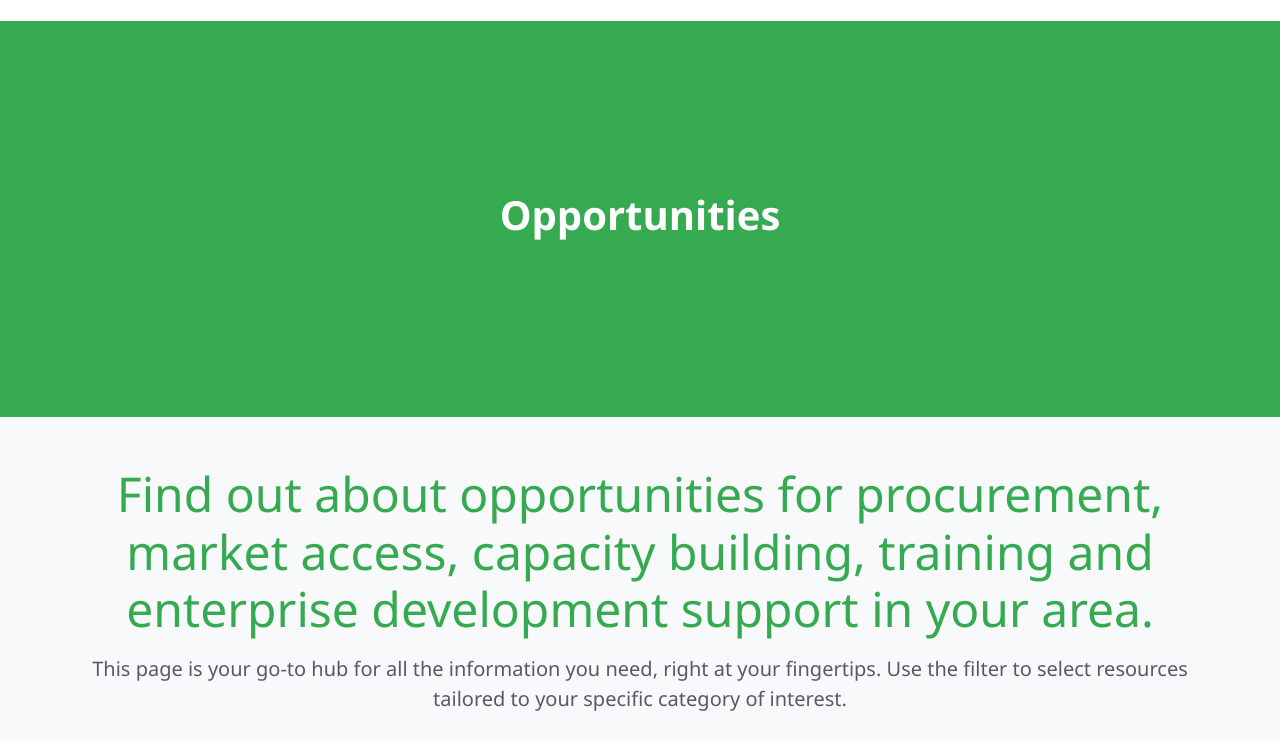
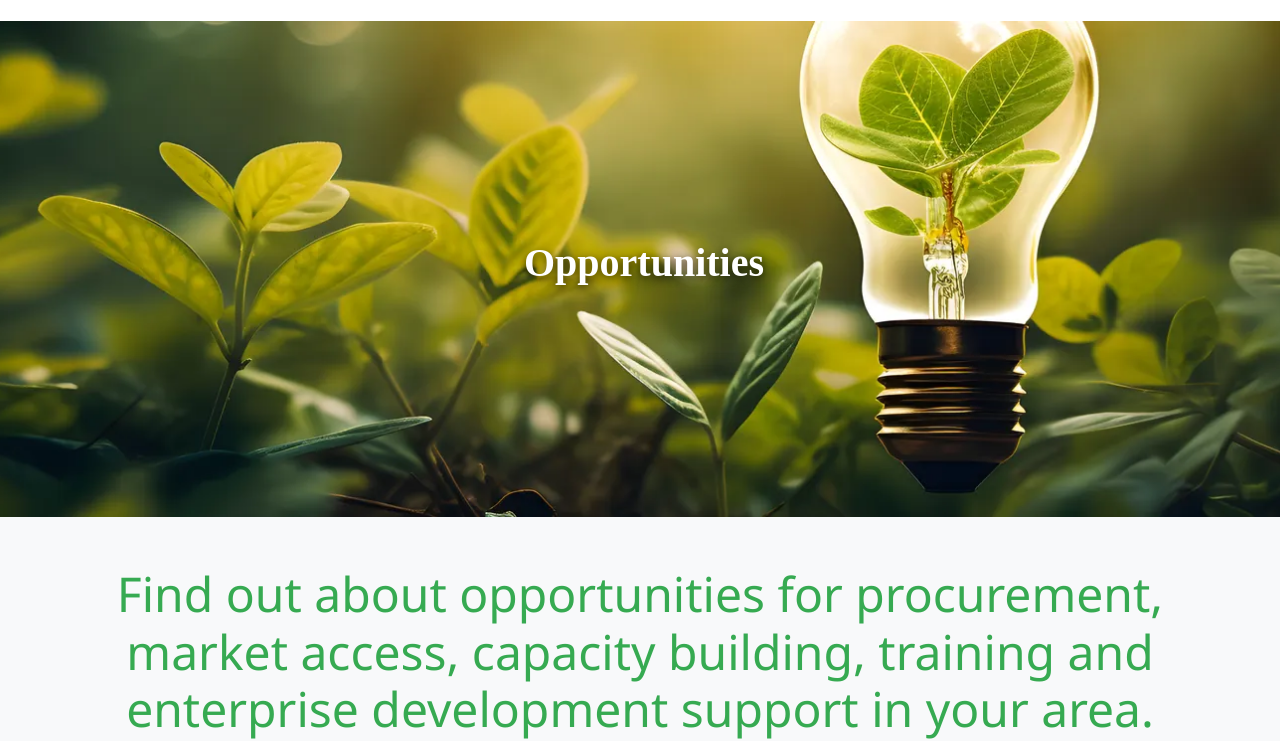
Before and after one commit to Machines-With-Minds-ZA/NBI-Green-Economy, a plain HTML site: page opportunities.html in a window 1280 px wide. Shown: the part 77-818 px from the top of the page. Drawn offline with nearby package versions, Linux system fonts and the light colour scheme.

Commit message:
Add hero background image and style updates
Added a new background image to the hero section of opportunities.html and updated the hero section's height and text styling for improved visual appeal. Also added a border to .subcard-link for better emphasis.

```diff
--- a/opportunities.html
+++ b/opportunities.html
@@ -110,6 +110,7 @@
         color: var(--green-primary);
         text-decoration: none;
         transition: all 0.2s;
+        border: 2px solid var(--green-primary);
       }
 
       .subcard-link:hover {
@@ -251,11 +252,14 @@
     </header>
 
     <!-- Hero Section -->
-    <section class="hero">
-      <div class="container py-5">
-        <div class="row justify-content-center align-items-center text-center" style="height: 300px;">
+    <section class="hero" style="background: url('Images/Knowledge-Hub_2023-10-04-145730_tkxt_a91a4f7cf12b2095b100c24cf6024d38.webp') center center/cover no-repeat; position: relative;">
+      <div class="container py-5" style="position: relative; z-index: 2;">
+        <div class="row justify-content-center align-items-center text-center" style="height: 400px;">
           <div class="col-12">
-            <h1 class="display-5 fw-bold">Opportunities</h1>
+            <h1 class="display-5 fw-bold" style="text-shadow: 0 2px 8px rgba(0,0,0,0.7); font-family: 'Poppins'; font-weight: 1200;">
+              <i class="bi bi-leaf me-2" style="vertical-align: middle; color: #fff !important; font-size: 2.5rem;"></i>
+              Opportunities
+            </h1>
           </div>
         </div>
       </div>
```
Also changed, not shown: Images/Knowledge-Hub_2023-10-04-145730_tkxt_a91a4f7cf12b2095b100c24cf6024d38.webp (added).
